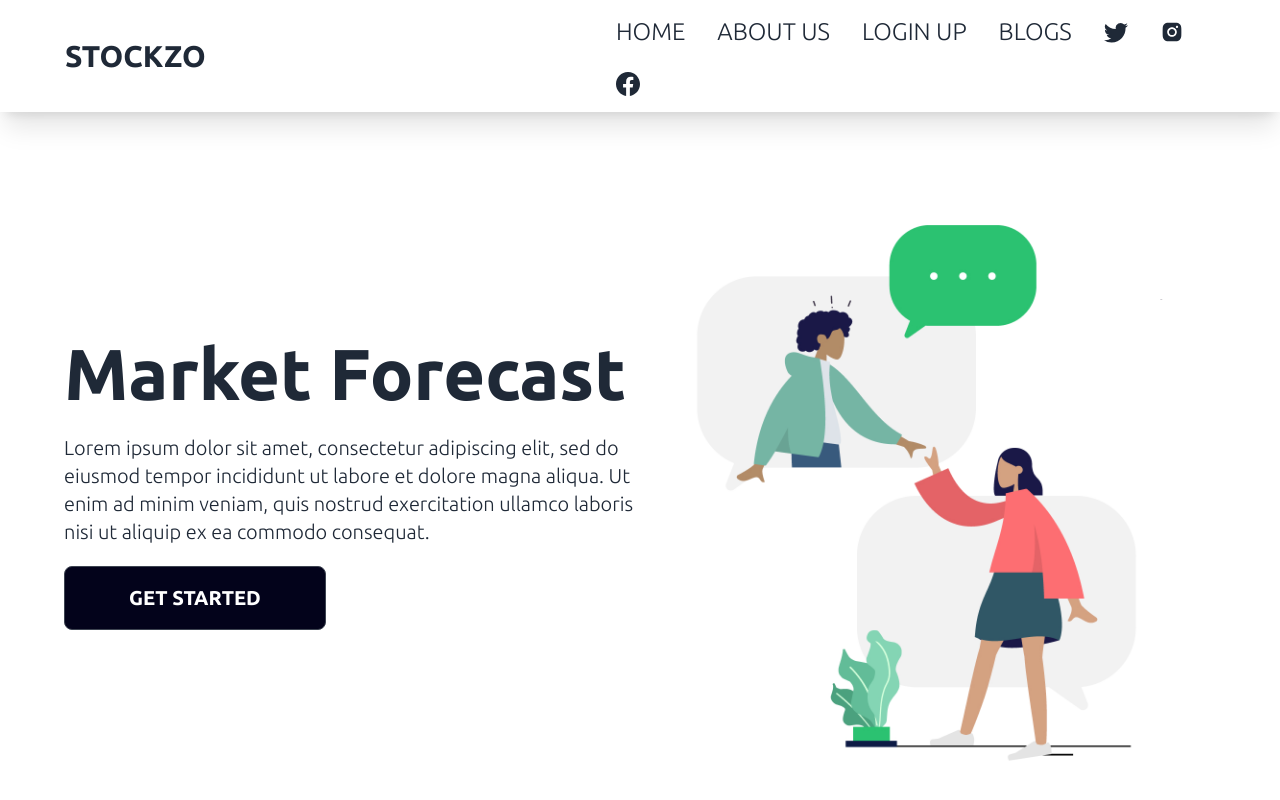
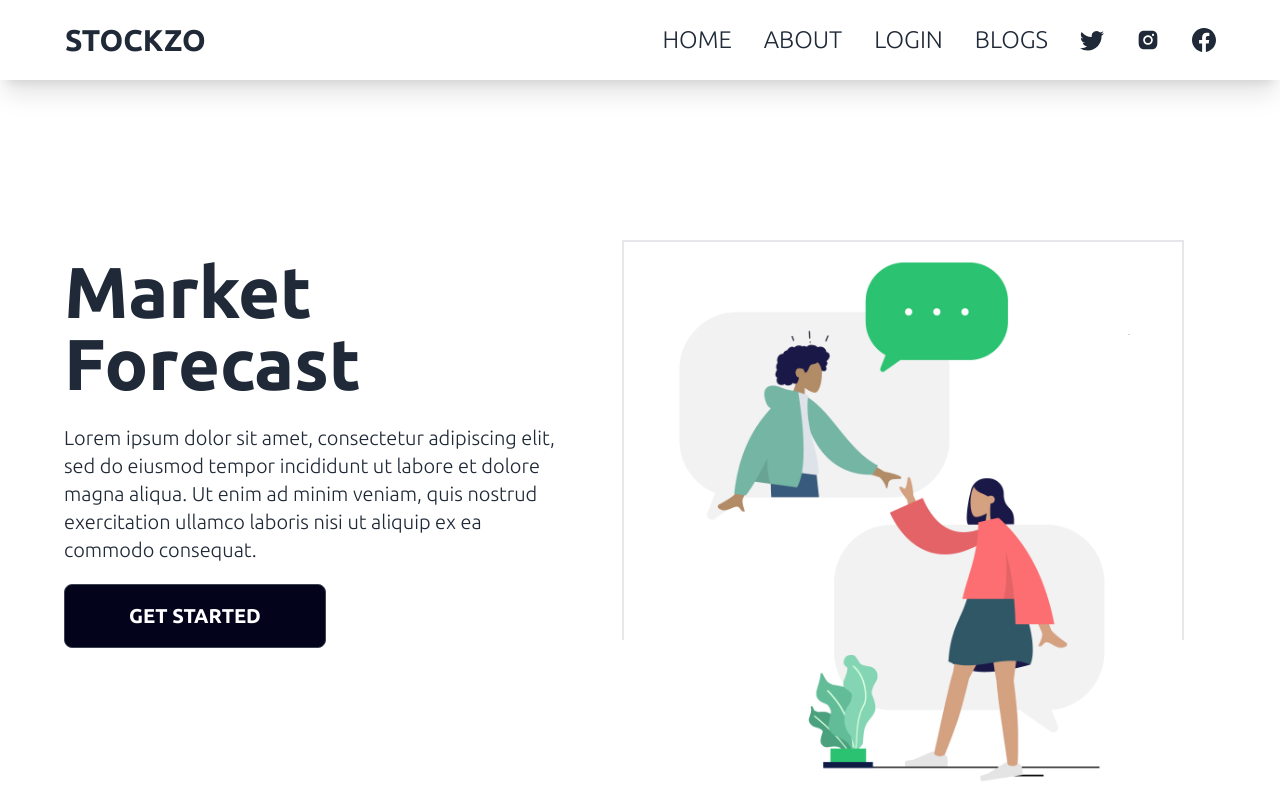
Before and after one commit to Kibria934/stockzo-task, a React (Create React App) app: page / in a window 1280 px wide. Shown: the top 800 px of the page. Built offline with nearby package versions, Linux system fonts and the light colour scheme; a web font is replaced by a local one.

Commit message:
review added

```diff
--- a/src/Components/Banner.js
+++ b/src/Components/Banner.js
@@ -10,7 +10,7 @@ const Banner = () => {
       >
         <div className="flex-1 lg:order-1 order-2 lg:w-96">
           <h1 className="text-7xl font-bold py-6">Market Forecast</h1>
-          <p className="lg:w-[600px] text-xl pb-5">
+          <p className="lg:w-[500px] md:w-[350px] lg:mr-5 flex-wrap text-xl pb-5">
             Lorem ipsum dolor sit amet, consectetur adipiscing elit, sed do
             eiusmod tempor incididunt ut labore et dolore magna aliqua. Ut enim
             ad minim veniam, quis nostrud exercitation ullamco laboris nisi ut
@@ -20,8 +20,8 @@ const Banner = () => {
             Get started
           </button>
         </div>
-        <div className="flex-1 lg:order-1 order-1 mt-10">
-          <img width={"800px"} src={banner} alt="" />
+        <div className="flex-1 z-10 lg:h-[400px] md:h-[300px] md:mr-8 border-2 lg:w-[800px] lg:order-1 order-1">
+          <img src={banner} alt="" />
         </div>
       </div>
     </section>
--- a/src/Components/Navbar.js
+++ b/src/Components/Navbar.js
@@ -5,7 +5,7 @@ import { AiFillInstagram } from "react-icons/ai";
 const Navbar = () => {
   return (
     <div>
-      <div class="navbar  h-28 shadow-xl text-2xl">
+      <div class="navbar z-50 h-20 shadow-xl text-2xl">
         <div class="navbar-start">
           <div class="dropdown">
             <label tabindex="0" class="btn btn-ghost lg:hidden">
@@ -32,10 +32,10 @@ const Navbar = () => {
                 <a href="#Home">HOME</a>
               </li>
               <li tabindex="0">
-                <a class="justify-between">ABOUT US</a>
+                <a class="justify-between">ABOUT</a>
               </li>
               <li>
-                <a>LOGIN UP</a>
+                <a>LOGIN</a>
               </li>
               <li>
                 <a>BLOGS</a>
@@ -59,10 +59,10 @@ const Navbar = () => {
               <a href="#Home">HOME</a>
             </li>
             <li className="hover:border-b-4 border-black active:border-b-4">
-              <a>ABOUT US</a>
+              <a>ABOUT</a>
             </li>
             <li className="hover:border-b-4 border-black active:border-b-4">
-              <a>LOGIN UP</a>
+              <a>LOGIN</a>
             </li>
             <li className="hover:border-b-4 border-black active:border-b-4">
               <a>BLOGS</a>
--- a/src/Components/Review.js
+++ b/src/Components/Review.js
@@ -1,9 +1,20 @@
 import React from "react";
+import ReviewCart from "./ReviewCart";
 
 const Review = () => {
   return (
-    <div>
-      <h4>This is review section</h4>
+    <div className="mt-32 mx-auto w-10/12">
+      <h4 className="text-6xl font-bold py-5 pl-4">
+        Here ’s what our users have to say:
+      </h4>
+      <section className="flex flex-wrap">
+        <ReviewCart indexNo={"01"} headLine={"KATIDHAN"} />
+        <ReviewCart
+          indexNo={"02"}
+          headLine={"Head of Strategic Marketing,ITCompany"}
+        />
+        <ReviewCart indexNo={"03"} headLine={"Abhay Gupta"} />
+      </section>
     </div>
   );
 };
--- /dev/null
+++ b/src/Components/ReviewCart.js
@@ -0,0 +1,25 @@
+import React from "react";
+
+const ReviewCart = ({ indexNo, headLine }) => {
+  return (
+    <div>
+      <div class="card lg:w-[400px] lg:ml-16 md:w-[300px] m-3 rounded-none rounded-tr-3xl rounded-br-3xl bg-black lg:h-[400px] text-white ">
+        <div class="card-body">
+          <p className="text-4xl font-bold">{indexNo}</p>
+          <h2 class="card-title text-2xl">{headLine}</h2>
+          <p>
+            Lorem ipsum dolor sit amet, consectetur adipiscing elit, sed do
+            eiusmod tempor incididunt ut labore et dolore magna aliqua. Ut enim
+            ad minim veniam, quis nostrud exercitation ullamco laboris nisi ut
+            aliquip ex ea commodo consequat.
+          </p>
+          <div class="card-actions m-6 justify-start">
+            <button class="btn bg-white text-black px-16">Read More</button>
+          </div>
+        </div>
+      </div>
+    </div>
+  );
+};
+
+export default ReviewCart;
--- a/src/Components/ServiceCard.js
+++ b/src/Components/ServiceCard.js
@@ -3,7 +3,7 @@ import React from "react";
 const ServiceCard = ({ img, headLine }) => {
   return (
     <div>
-      <div class="card card-compact text-black md:w-[96] lg:h-[680px] md:w-[300px] lg:w-96 hover:bg-black rounded-tl-none rounded-bl-none border-2 hover:text-white rounded-tr-xl rounded-br-xl">
+      <div class="card card-compact text-black md:w-[96] lg:h-[680px] md:w-[280px] lg:w-96 hover:bg-black rounded-tl-none rounded-bl-none border-2 hover:text-white rounded-tr-xl rounded-br-xl">
         <figure>
           <img className="bg-white" src={img} alt="" />
         </figure>
--- a/src/Components/Services.js
+++ b/src/Components/Services.js
@@ -7,7 +7,7 @@ import { TbBulb } from "react-icons/tb";
 const Services = () => {
   return (
     <div>
-      <div className="grid mb-20 lg:grid-cols-3 gap-10 lg:w-10/12 mx-auto md:grid-cols-2 grid-cols-1">
+      <div className="grid mb-20 lg:grid-cols-3 gap-10 hover:border-0 lg:w-11/12 mx-auto md:grid-cols-2 grid-cols-1">
         <div className="h-[600px] lg:w-96 items-center flex">
           <h1>
             <span className="my-10">Services</span>
--- a/src/Homepage/Home.js
+++ b/src/Homepage/Home.js
@@ -2,6 +2,7 @@ import React from "react";
 import Banner from "../Components/Banner";
 import Login from "../Components/Login";
 import Navbar from "../Components/Navbar";
+import Review from "../Components/Review";
 import Services from "../Components/Services";
 import Stockzo from "../Components/Stockzo";
 import TeamSection from "../Components/TeamSection";
@@ -15,6 +16,7 @@ const Home = () => {
       <Services />
       <TeamSection />
       <Login />
+      <Review />
     </div>
   );
 };
```
